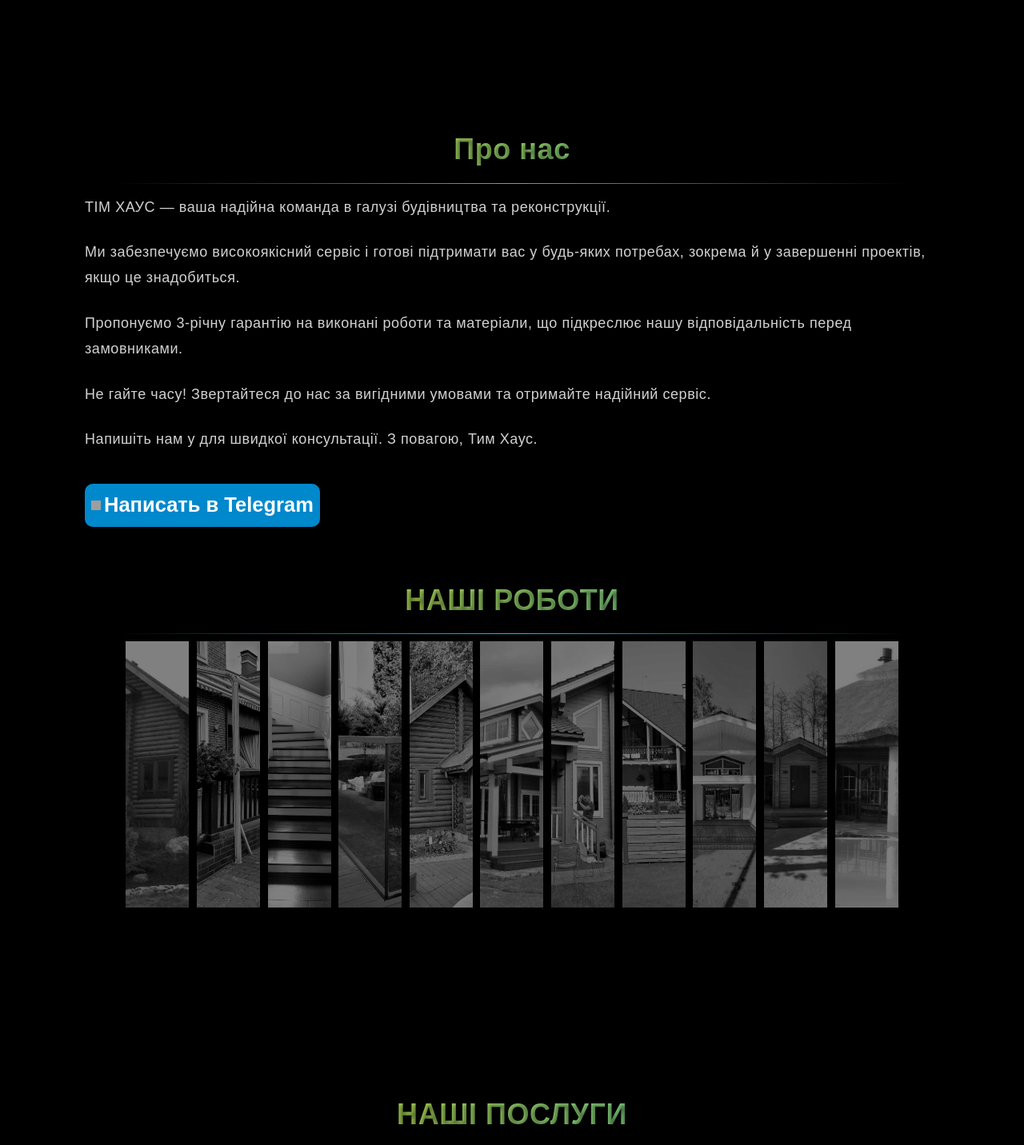
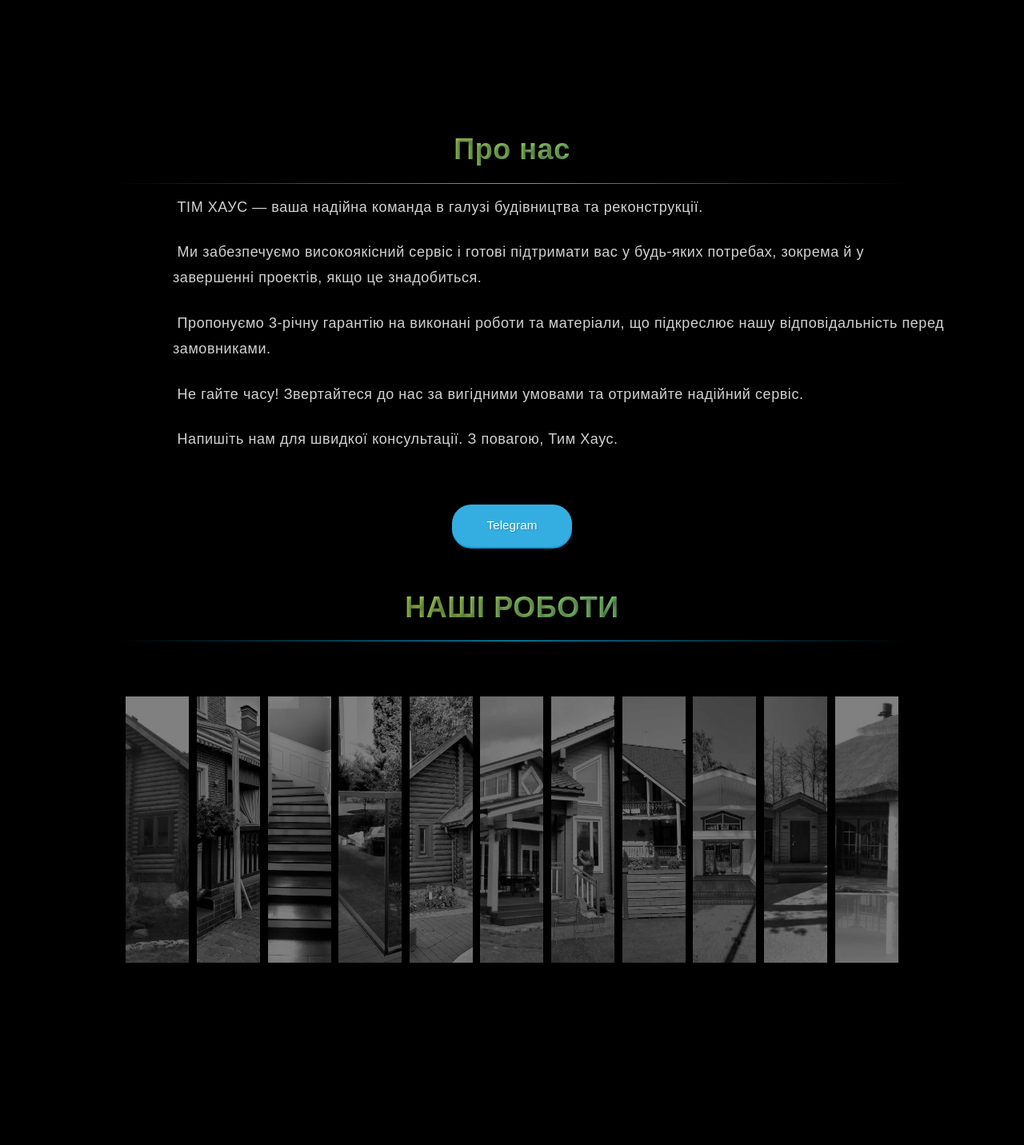
Before and after one commit to teamhousekiev/teamhouse.com.ua, a PHP site: page / in a window 1280 px wide. Shown: the part 1357-2789 px from the top of the page at 80% size. Run offline with PHP 8.4, Linux system fonts and the light colour scheme; some libraries are stand-ins or nearby versions; grey boxes are pictures that could not be loaded.

Commit message:
correct gallery1

```diff
--- a/index.html
+++ b/index.html
@@ -74,30 +74,39 @@
             <h3 class="title" id="garanty">Вибір ТІМ ХАУС<br>це 3 роки гарантії</h3>
             <p class="subp">Ваша впевненість у якості та надійності <br>Гарантуємо швидкість виконання робіт та високу якість</p>
         </div>
-        <section id="aboutUs" class="aboutUsWrapper ">
+        <section id="aboutUs" class="aboutUsWrapper">
           <h3 class="ourWork text-with-wave">Про нас</h3>
           <div class="aboutUsTextContainer">
-            <p><span class="marker"></span>ТІМ ХАУС — ваша надійна команда в галузі будівництва та реконструкції.</p>
-            <p><span class="marker"></span>Ми забезпечуємо високоякісний сервіс і готові підтримати вас у будь-яких потребах, зокрема й у завершенні проектів, якщо це знадобиться.</p>
-            <p><span class="marker"></span>Пропонуємо 3-річну гарантію на виконані роботи та матеріали, що підкреслює нашу відповідальність перед замовниками.</p>
-            <p><span class="marker"></span>Не гайте часу! Звертайтеся до нас за вигідними умовами та отримайте надійний сервіс.</p>
-            <p><span class="marker"></span>Напишіть нам у  для швидкої консультації. З повагою, Тим Хаус.</p>
-            <a href="tg://resolve?domain=TEAMHOUSEKIEV" target="_blank" class="telegramButton">
+              <p><span class="marker"></span>&nbsp;ТІМ ХАУС — ваша надійна команда в галузі будівництва та реконструкції.</p>
+              <p><span class="marker"></span>&nbsp;Ми забезпечуємо високоякісний сервіс і готові підтримати вас у будь-яких потребах, зокрема й у завершенні проектів, якщо це знадобиться.</p>
+              <p><span class="marker"></span>&nbsp;Пропонуємо 3-річну гарантію на виконані роботи та матеріали, що підкреслює нашу відповідальність перед замовниками.</p>
+              <p><span class="marker"></span>&nbsp;Не гайте часу! Звертайтеся до нас за вигідними умовами та отримайте надійний сервіс.</p>
+              <p><span class="marker"></span>&nbsp;Напишіть нам для швидкої консультації. З повагою, Тим Хаус.</p>
+          </div>
+          <div class="Telegram_wrapper">
+            <ul>
+              <li>
+                  <a href="tg://resolve?domain=TEAMHOUSEKIEV" class="sharer" target="_blank">
+                      Telegram
+                  </a>
+              </li>
+          </ul>
+
+
+
+
+            <!-- <a href="tg://resolve?domain=TEAMHOUSEKIEV" target="_blank" class="telegramButton">
               <span class="telegram-icon"></span> Написать в Telegram
-          </a>
+          </a> -->
+          </div>
+      </section>
 
-        </div>
-
-        <!-- Мячик -->
-        <div class="ball"></div>
-        </section>
     <section id="galleryOurWork" class="galleryOurWork">
-      <div class="ourWorkContainer">
       <h3 class="ourWorkMaintext text-with-wave">НАШІ РОБОТИ</h3>
-    </div>
         <div id="mobile-gallery" style="display: none;">
           <!-- Контейнер для мобильной галереи, сюда подгрузится содержимое из мобильного файла -->
         </div>
+
         <div class="wrapperGalleryPC" id="ourWork">
             <div class="items">
               <div class="item" tabindex="0" style="background-image: url('img/work/dom_bankira_small.jpg')"></div>
--- a/styles.css
+++ b/styles.css
@@ -162,6 +162,7 @@ body {
     margin-top: 5vh;
 
    }
+
 }
 
 @media (min-width: 1025px) {
@@ -191,6 +192,7 @@ body {
         width: 20em;
         height: 20em;
     }
+
 }
 
 
@@ -820,7 +822,7 @@ body{
     gap: 0.6rem;
     perspective: calc(var(--index) * 35);
     justify-content: center;
-
+margin-top: 80px;
 }
 
 .item {
@@ -1805,14 +1807,27 @@ body {
 
 
   .aboutUsTextContainer {
-        font-size: 3.75vh; /* Увеличиваем размер текста на 25% */
+    font-size: 3.75vh;
     margin-top: 5vh;
     text-align: left;
     max-width: 85%;
     margin: 0 auto;
-        line-height: 1.8; /* Увеличиваем межстрочное расстояние */
-        padding-left: 10px;
+    line-height: 1.8;
+    padding-left: 120px;
     margin-bottom: 60px;
+    overflow: visible; /* Убедитесь, что текст не скрыт */
+    text-overflow: clip; /* Убираем многоточие */
+    white-space: normal; /* Разрешаем перенос текста на новые строки */
+}
+
+
+
+@media (max-width: 767px) {
+    .aboutUsTextContainer {
+        font-size: 4vh; /* Пример изменения размера для мобильных */
+        padding-left: 10px; /* Пример изменения отступа */
+        margin-top: 2vh; /* Пример изменения отступа сверху */
+    }
 }
 
     /* Стиль текста */
@@ -1835,62 +1850,61 @@ body {
         margin-top: 3vh;
     }
 
-  /* Основной стиль кнопки */
-.telegramButton {
-    display: inline-flex;
-    align-items: center;
-    justify-content: center;
-    background-color: #0088cc; /* Цвет фона */
+
+     /* Стили для ссылки-кнопки */
+a.sharer {
+    background-color: #34ADE1;
+    border: none;
+    border-radius: 24px;
+    box-shadow: 0 2px 0 #0E9BD8, 1px 4px 2px rgba(0,0,0,0.2);
     color: white;
-    font-size: 0.85em; /* Уменьшаем размер шрифта в 2 раза */
-    font-weight: bold;
-    padding: 4px 8px; /* Уменьшаем отступы */
-    border-radius: 10px; /* Уменьшаем радиус скругления */
-    text-decoration: none;
-    transition: transform 0.3s ease, background-color 0.3s ease;
+    display: block;
+    font-family: sans-serif;
+    font-size: .85em;
+    font-weight: 300;
+    outline: none;
+    padding: 1em 0;
+    position: relative;
+    overflow: hidden;
+    text-shadow: 1px 1px 1px rgba(0,0,0,0.2);
+    width: 100%;
     text-align: center;
-    position: relative;
-    box-shadow: 0 4px 10px rgba(0, 0, 0, 0.2);
-    opacity: 0; /* Скрыта по умолчанию */
-    animation: fadeIn 1s forwards; /* Анимация появления */
-    margin-top: 5vh;
-}
-
-.telegramButton:hover {
-    background-color: #006fa6; /* Темный оттенок при наведении */
-    transform: scale(1.05); /* Увеличение размера при наведении */
-}
-
-.telegramButton:active {
-    transform: scale(0.98); /* Эффект сжатия при нажатии */
-}
-
-/* Иконка Telegram */
-.telegramButton .telegram-icon {
-    width: 12px; /* Уменьшаем размер иконки в 2 раза */
-    height: 12px; /* Уменьшаем размер иконки в 2 раза */
-    margin-right: 4px; /* Уменьшаем отступ между иконкой и текстом */
-    background-image: url('https://upload.wikimedia.org/wikipedia/commons/thumb/6/60/Telegram_icon_%282019%29.svg/512px-Telegram_icon_%282019%29.svg.png'); /* Иконка Telegram */
-    background-size: cover;
-    background-position: center;
-}
-
-/* Анимация появления кнопки */
-@keyframes fadeIn {
-    0% {
-        opacity: 0;
-        transform: translateY(20px);
-    }
-    100% {
-        opacity: 1;
-        transform: translateY(0);
-    }
-}
-
-/* Мобильная версия */
-@media (max-width: 600px) {
-    .telegramButton {
-        font-size: 0.4em; /* Еще меньше размер шрифта на мобильных */
-        padding: 3px 6px; /* Меньшие отступы */
-    }
-}
+    text-decoration: none; /* Убираем подчеркивание */
+}
+
+a.sharer:active {
+    box-shadow: 0 0 0 transparent;
+    transform: translateY(2px);
+}
+
+a.sharer .fa {
+    height: 100%;
+    left: 0;
+    line-height: 42px;
+    position: absolute;
+    text-align: center;
+    top: 0;
+    width: 40px;
+}
+
+/* Стили для списка */
+ul {
+    display: block;
+    list-style: none;
+    margin: 2em auto;
+    max-width: 100%;
+    padding: 0;
+    width: 490px;
+}
+
+li {
+    display: inline-block;
+    margin: .3em;
+    width: 150px;
+}
+.telegram-icon {
+    width: 20px;  /* Размер иконки */
+    height: 20px; /* Размер иконки */
+    margin-right: 10px; /* Отступ между иконкой и текстом */
+    vertical-align: middle; /* Выравнивание по вертикали */
+}
--- a/swipeGalleryMobile/indexSwipeGalleryMobile_1.html
+++ b/swipeGalleryMobile/indexSwipeGalleryMobile_1.html
@@ -9,6 +9,7 @@
   <meta name="viewport" content="width=device-width, initial-scale=1.0" />
   <link rel="stylesheet" href="styles.css">
   <link rel="stylesheet" href="https://cdnjs.cloudflare.com/ajax/libs/flickity/2.2.2/flickity.min.css">
+  <link rel="stylesheet" href="https://cdnjs.cloudflare.com/ajax/libs/font-awesome/6.0.0-beta3/css/all.min.css">
 
 </head>
 
--- a/swipeGalleryMobile/stylesSwipeGalleryMobile_1.css
+++ b/swipeGalleryMobile/stylesSwipeGalleryMobile_1.css
@@ -142,10 +142,6 @@ img {
   z-index: 1000; /* Чтобы карточка была выше других */
   position: relative;
 }
-.ourWorkContainer {
-  margin-top: 10px;
-  margin-bottom: 10px;
-}
 
 
 /* @media only screen and (max-width: 767px) {
```
Lines whose indentation alone changed are shown as unchanged.
